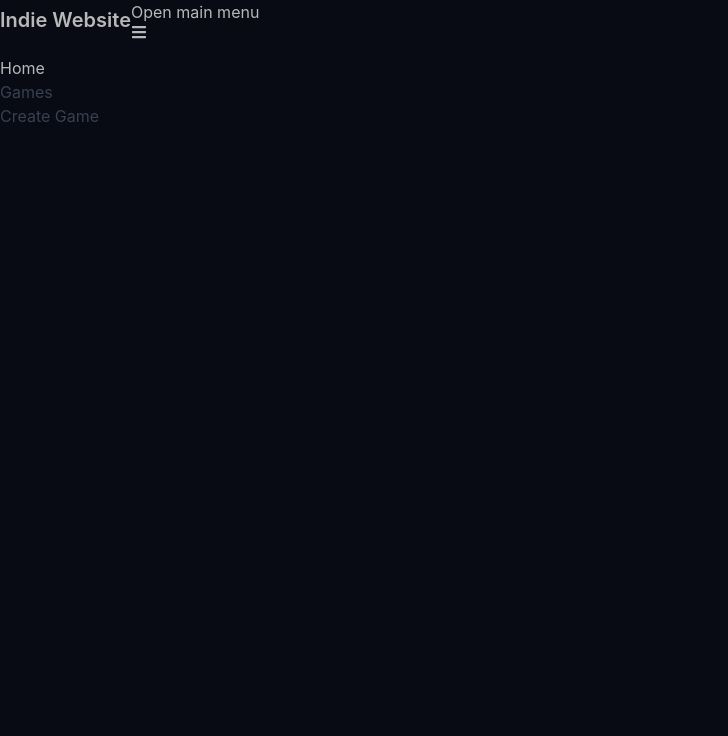
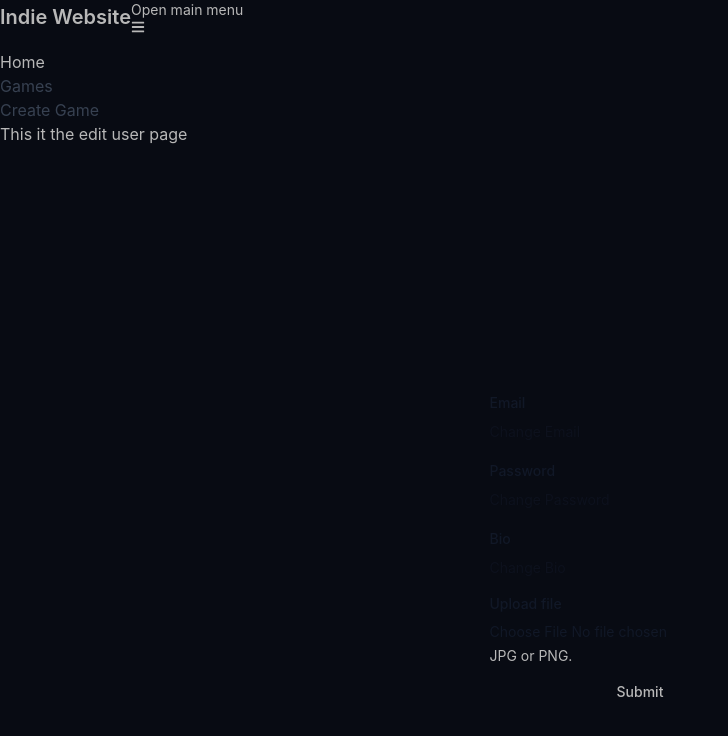
Before and after one commit to Yemi7/indie-website-client, a React (Vite) app: page /edit-user/1 in a window 1280 px wide. Shown: the top 736 px of the page, without its empty margins (0-728 px from the left). Built offline with nearby package versions, Linux system fonts and the light colour scheme; no server answers.

Commit message:
feat: added the form for editing a user

```diff
--- a/components/MyNavbar.jsx
+++ b/components/MyNavbar.jsx
@@ -1,14 +1,45 @@
-import { Navbar, NavbarBrand, NavbarCollapse, NavbarLink, NavbarToggle } from "flowbite-react";
-import { Link } from "react-router-dom";
+import { Navbar, NavbarBrand, NavbarCollapse, NavbarLink, NavbarToggle, Avatar, Dropdown, DropdownHeader, DropdownItem, DropdownDivider } from "flowbite-react";
+import { useContext, useEffect, useState } from "react";
+import { Link, useNavigate } from "react-router-dom";
+import service from "../services/service.config";
+import { AuthContext } from "../context/auth.context";
 
 function MyNavbar() {
+
+    const { loggedUserPfp, loggedUserId, loggedUserEmail, authenticateUser } = useContext(AuthContext)
+
+    const navigate = useNavigate()
+
+    const signout = () => {
+        localStorage.removeItem("authToken")
+        authenticateUser()
+        navigate("/login")
+    }
+
     return (
         <Navbar fluid rounded>
             <NavbarBrand as={Link} to="/">
                 <span className="self-center whitespace-nowrap text-xl font-semibold dark:text-white">Indie Website</span>
             </NavbarBrand>
+            <div className="flex md:order-2">
+                <Dropdown
+                    arrowIcon={false}
+                    inline
+                    label={
+                        <Avatar alt="User settings" img={loggedUserPfp} rounded />
+                    }
+                >
+                    <DropdownHeader>
+                        <span className="block truncate text-sm font-medium">{loggedUserEmail}</span>
+                    </DropdownHeader>
+                    <DropdownItem onClick={() => { navigate(`/user-details/${loggedUserId}`) }} >User Page</DropdownItem>
+                    <DropdownItem onClick={() => { navigate(`/edit-user/${loggedUserId}`) }} >Edit User</DropdownItem>
+                    <DropdownDivider />
+                    <DropdownItem onClick={() => { signout() }} >Sign out</DropdownItem>
+                </Dropdown>
+            </div>
             <NavbarToggle />
-            <NavbarCollapse>
+            <NavbarCollapse className="align-self-end">
                 <NavbarLink as={Link} to="/" active>
                     Home
                 </NavbarLink>
@@ -17,6 +48,7 @@ function MyNavbar() {
                 </NavbarLink>
                 <NavbarLink as={Link} to="/game-form" >Create Game</NavbarLink>
                 {/* conditional render pfp with option to update it */}
+
             </NavbarCollapse>
         </Navbar>
     )
--- a/context/auth.context.jsx
+++ b/context/auth.context.jsx
@@ -6,8 +6,9 @@ const AuthContext = createContext()
 function AuthWrapper(props) {
     const [isLoggedIn, setIsLoggedIn] = useState(false)
     const [loggedUserId, setLoggedUserId] = useState(null)
-
     const [loggedUserRole, setLoggedUserRole] = useState(null)
+    const [loggedUserPfp, setLoggedUserPfp] = useState(null)
+    const [loggedUserEmail, setLoggedUserEmail] = useState(null)
 
     const [isAuthenticating, setIsAuthenticating] = useState(true)
 
@@ -18,6 +19,8 @@ function AuthWrapper(props) {
             setLoggedUserId(null)
             setIsAuthenticating(false)
             setLoggedUserRole(null)
+            setLoggedUserPfp(null)
+            setLoggedUserEmail(null)
             return
         }
         try {
@@ -28,6 +31,8 @@ function AuthWrapper(props) {
             setLoggedUserId(response.data._id)
             setIsAuthenticating(false)
             setLoggedUserRole(response.data.role)
+            setLoggedUserPfp(response.data.profilePic)
+            setLoggedUserEmail(response.data.email)
         } catch (error) {
             console.log(error);
             setIsLoggedIn(false)
@@ -37,24 +42,25 @@ function AuthWrapper(props) {
             return
         }
     }
-    const passedContext = { isLoggedIn, loggedUserId, authenticateUser }
+
+    const passedContext = { isLoggedIn, loggedUserId, loggedUserPfp, loggedUserEmail, authenticateUser }
 
     useEffect(() => {
         authenticateUser()
     }, [])
 
- if(isAuthenticating){
+    if (isAuthenticating) {
         return <h3>is authenticating</h3>
     }
 
-    return(
+    return (
         <AuthContext.Provider value={passedContext}>
             {props.children}
         </AuthContext.Provider>
     )
 }
 
-export{
+export {
     AuthContext,
     AuthWrapper
 }
--- /dev/null
+++ b/pages/EditUser.jsx
@@ -0,0 +1,126 @@
+import { useContext, useState } from "react"
+import { AuthContext } from "../context/auth.context"
+import { useNavigate } from "react-router-dom"
+import service from "../services/service.config"
+import { Button, FileInput, HelperText, Label, TextInput } from "flowbite-react"
+
+function EditUser() {
+
+    const { loggedUserId, setLoggedUser, authenticateUser } = useContext(AuthContext)
+
+    const [email, setEmail] = useState("")
+    const [password, setPassword] = useState("")
+    const [bio, setBio] = useState("")
+    const [profilePic, setProfilePic] = useState(null)
+
+    const handleEmailChange = (e) => setEmail(e.target.value)
+    const handlePasswordChange = (e) => setPassword(e.target.value)
+    const handleBioChange = (e) => setBio(e.target.value)
+
+    const [uploading, setUploading] = useState(false)
+
+    const navigate = useNavigate()
+
+    const handleSubmit = async (e) => {
+        e.preventDefault()
+
+        const body = {
+            email,
+            password,
+            bio,
+            profilePic
+        }
+        try {
+            const response = await service.patch(`/auth/edit-user`, body)
+            console.log(response.data);
+            localStorage.setItem("authToken", response.data.authToken)
+            await authenticateUser()
+            navigate(`/user-details/${loggedUserId}`)
+        } catch (error) {
+            console.log(error)
+        }
+    }
+
+    const handleProfilePicUpload = async (e) => {
+        if (!e.target.files[0]) {
+            return
+        }
+        setUploading(true)
+
+        const uploadData = new FormData()
+        uploadData.append("image", e.target.files[0])
+        try {
+            const response = await service.post("/upload/upload-one", uploadData)
+            console.log(response.data);
+            setProfilePic(response.data.imageUrl)
+            setUploading(false)
+
+        } catch (error) {
+            console.log(error);
+        }
+    }
+    return (
+        <div>
+            <h1>This it the edit user page</h1>
+            <div className="flex min-h-screen flex-col justify-center items-center">
+                <form onSubmit={handleSubmit} className="flex max-w-md flex-col gap-4" >
+                    <div>
+                        <div className="mb-2 block ">
+                            <Label htmlFor="email">Email</Label>
+                        </div>
+                        <TextInput
+                            id="email"
+                            type="text"
+                            placeholder="Change Email"
+                            value={email}
+                            onChange={handleEmailChange}
+
+                        />
+                    </div>
+                    <div>
+                        <div className="mb-2 block ">
+                            <Label htmlFor="password">Password</Label>
+                        </div>
+                        <TextInput
+                            id="password"
+                            type="password"
+                            placeholder="Change Password"
+                            value={password}
+                            onChange={handlePasswordChange}
+                        />
+                    </div>
+                    <div>
+                        <div className="mb-2 block ">
+                            <Label htmlFor="bio">Bio</Label>
+                        </div>
+                        <TextInput
+                            id="bio"
+                            type="text"
+                            placeholder="Change Bio"
+                            value={bio}
+                            onChange={handleBioChange}
+                        />
+                    </div>
+                    <div> {/* need to implement a remove image function */}
+                        <Label className="mb-2 block" htmlFor="file-upload-helper-text">
+                            Upload file
+                        </Label>
+                        <FileInput
+                            id="file-upload-helper-text"
+                            name="profile-pic"
+                            accept="image/png,image/jpeg"
+                            onChange={handleProfilePicUpload}
+                            disabled={uploading}
+                        />
+                        <HelperText className="mt-1">JPG or PNG.</HelperText>
+                        {uploading ? <h3>... uploading image</h3> : null}
+
+                        {profilePic ? (<div><img src={profilePic} alt="img" width={200} /></div>) : null}
+                    </div>
+                    <Button type="submit">Submit</Button>
+                </form>
+            </div>
+        </div>
+    )
+}
+export default EditUser
--- /dev/null
+++ b/pages/UserDetails.jsx
@@ -0,0 +1,91 @@
+import { useEffect, useState } from "react"
+import service from "../services/service.config";
+import { useParams } from "react-router-dom";
+
+function UserDetails() {
+
+    const [userObj, setUserObj] = useState(null)
+    const [userGames, setUserGames] = useState([])
+    const [userComments, setUserComments] = useState([])
+    const { user } = useParams()
+    useEffect(() => {
+        getUser()
+        getUserGames()
+        getUserComments()
+    }, [])
+
+    const getUser = async () => {
+        try {
+            const response = await service.get(`/user/user/${user}`)
+            const data = response.data
+            setUserObj(data)
+
+        } catch (error) {
+            console.log(error);
+        }
+    }
+
+    const getUserGames = async () => {
+        try {
+            const response = await service.get(`/user/games/${user}/public`)
+            const data = response.data
+            setUserGames(data)
+        } catch (error) {
+            console.log(error);
+        }
+    }
+
+    const getUserComments = async () => {
+        try {
+            const response = await service.get(`/user/comments/${user}/public`)
+            const data = response.data
+            setUserComments(data)
+        } catch (error) {
+            console.log(error);
+        }
+    }
+
+    if (!userObj) {
+        return <h1>LOADING</h1>
+    }
+
+
+    return (
+        <div>
+            <h1>This is the user details Page</h1>
+            <div className="user-details">
+                <img src={userObj.profilePic} alt="user avatar" className="w-50 h-auto" />
+                <h1>{userObj.username}</h1>
+                <p>{userObj.bio}</p>
+            </div>
+            <div className="user-games">
+                <h1>Games made: {userGames.length}</h1>
+                {
+                    userGames.map((game) => {
+                        return (
+                            <div className="game-item" key={game._id}>
+                                <h3>{game.title}</h3>
+                                <p>{game.description}</p>
+                            </div>
+                        )
+                    })
+                }
+            </div>
+            <div className="user-comments">
+                <h1>Comments made: {userComments.length}</h1>
+                {
+                    userComments.map((comment) => {
+                        return (
+                            <div className="comment-item" key={comment._id}>
+                                <p>{comment.description}</p>
+                            </div>
+                        )
+                    })
+                }
+            </div>
+        </div>
+        //add conditional button if loggedUserId = userId for user to edit their details
+    )
+}
+
+export default UserDetails
--- a/src/App.jsx
+++ b/src/App.jsx
@@ -13,6 +13,8 @@ import { Route, Routes } from "react-router-dom"
 import PostEditor from "../pages/PostEditor"
 import PostPage from "../pages/PostPage"
 import MyNavbar from "../components/MyNavbar"
+import UserDetails from "../pages/UserDetails"
+import EditUser from "../pages/EditUser"
 
 
 function App() {
@@ -32,9 +34,11 @@ function App() {
         <Route path="/game-details/:gameId" element={<GameDetails />} />
         <Route path="/game-form" element={<GameForm />} />{/* future private route */}
         <Route path="/game-edit/:id/edit" element={<GameForm />} />{/* future private route */}
-        <Route path="/post/create-post/:game" element={<PostEditor />} ></Route>
-        <Route path="/post/edit-post/:post" element={<PostEditor />} ></Route>
-        <Route path="/post/view-post/:post" element={<PostPage />} ></Route>
+        <Route path="/post/create-post/:game" element={<PostEditor />} />
+        <Route path="/post/edit-post/:post" element={<PostEditor />} />
+        <Route path="/post/view-post/:post" element={<PostPage />} />
+        <Route path="/user-details/:user" element={<UserDetails />} />
+        <Route path="/edit-user/:user" element={<EditUser />} />
       </Routes>
     </>
   )
```
